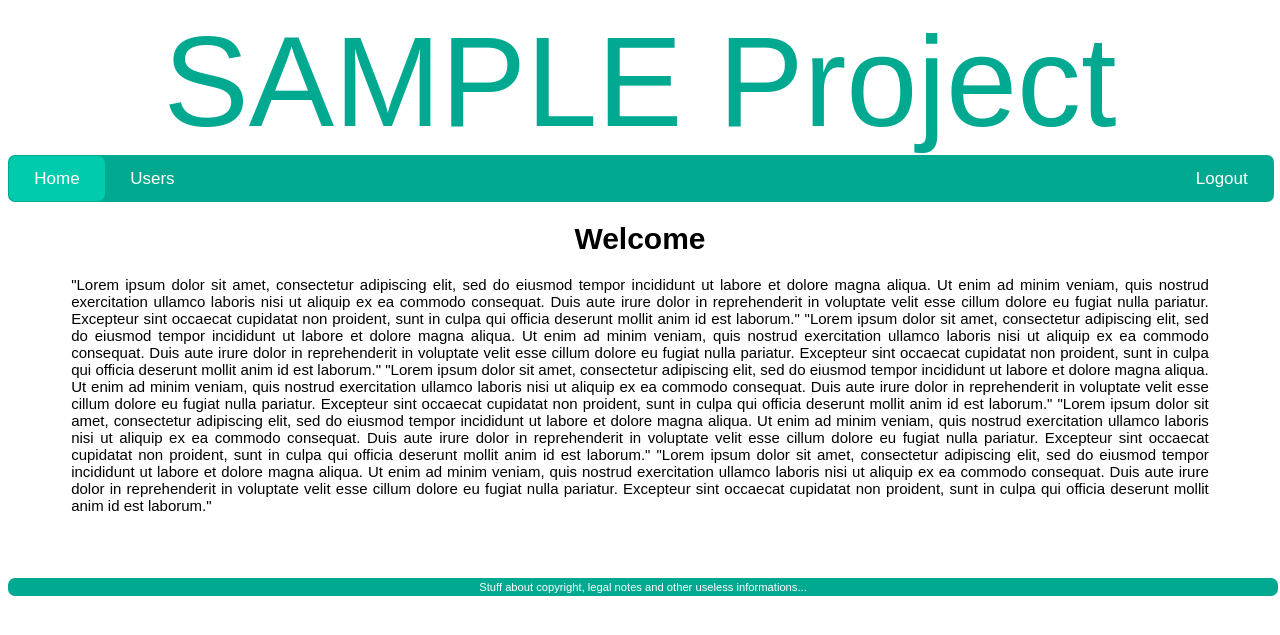
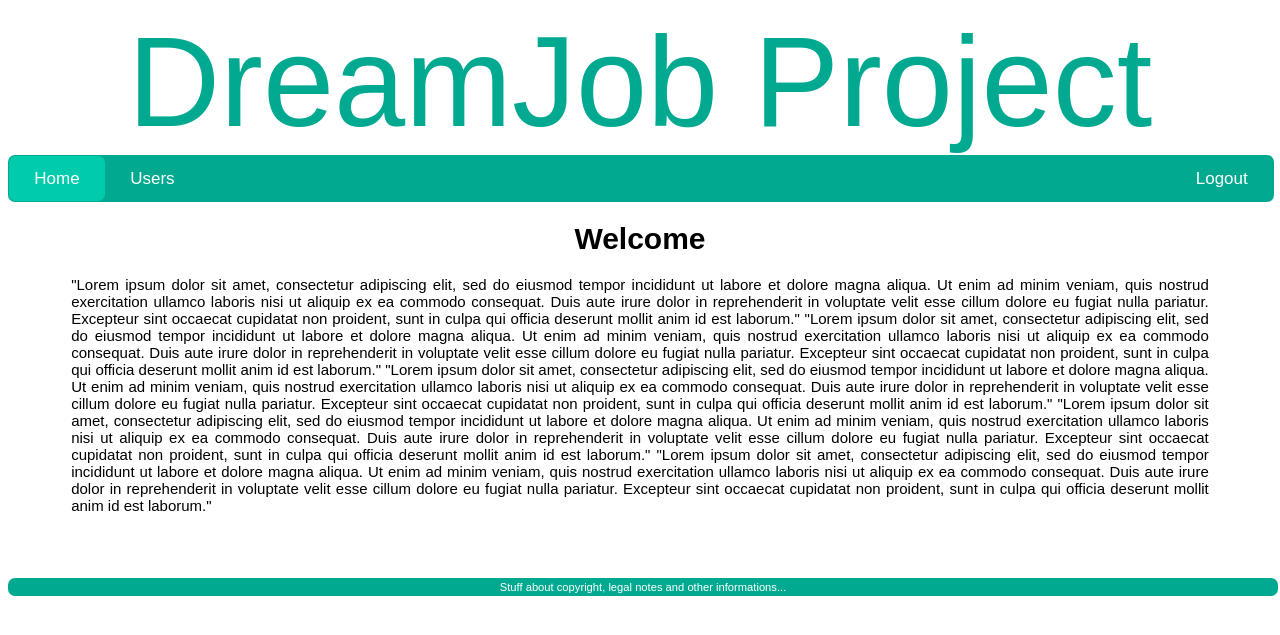
Before and after one commit to AnthonyContrader/DreamJob, a Java web app: page /homeadmin.jsp in a window 1280 px wide. Shown: the top 635 px of the page. Run offline with Tomcat 11, a stand-in JSP engine, Linux system fonts and the light colour scheme.

Commit message:
modifiche

```diff
--- a/src/main/java/it/contrader/utils/ConnectionSingleton.java
+++ b/src/main/java/it/contrader/utils/ConnectionSingleton.java
@@ -21,7 +21,7 @@ public class ConnectionSingleton {
                 String driver="com.mysql.cj.jdbc.Driver";
                 String host="127.0.0.1";
                 String port="3306";
-                String dbName="sampledb";
+                String dbName="dreamjob";
                 String username="root";
                 String password ="root";
                 String jdbcAdditionalParams="useUnicode=true&useJDBCCompliantTimezoneShift=true&useLegacyDatetimeCode=false&serverTimezone=UTC&useLegacyDatetimeCode=false";
--- a/src/main/webapp/css/footer.jsp
+++ b/src/main/webapp/css/footer.jsp
@@ -7,7 +7,7 @@
 </head>
 <body>
 <div class="footer">
-Stuff about copyright, legal notes and other useless informations...
+Stuff about copyright, legal notes and other informations...
 </div>
 </body>
 </html>
--- a/src/main/webapp/css/header.jsp
+++ b/src/main/webapp/css/header.jsp
@@ -8,7 +8,7 @@
 </head>
 <body>
 
-<div class="header">SAMPLE Project
+<div class="header">DreamJob Project
 </div>
 
 
```
Also changed, not shown: src/main/java/it/contrader/converter/Converter.java (line endings or trailing spaces), src/main/webapp/candidato.jsp (added).
